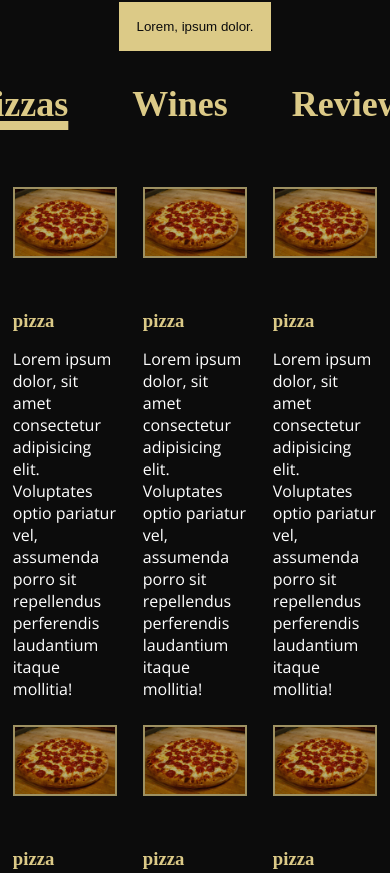
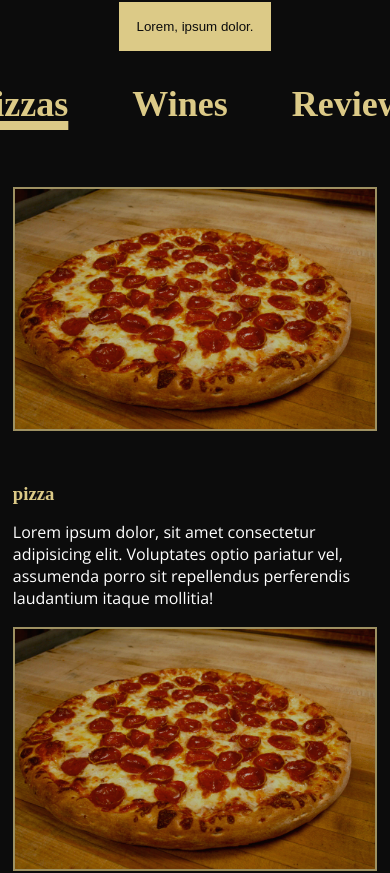
Before and after one commit to yamilt351/landing-page, a React (Create React App) app: page / in a window 390 px wide. Shown: the part 679-1552 px from the top of the page. Built offline with nearby package versions, Linux system fonts and the light colour scheme; a web font is replaced by a local one.

Commit message:
galery-responsive-comment-responsive

```diff
--- a/src/Components/Comments/comments.css
+++ b/src/Components/Comments/comments.css
@@ -40,8 +40,7 @@
     display: block;
   }
   .user-comments {
-    width: 90%;
-    margin: auto;
-    padding: 0.3rem;
+    width: 100%;
+    margin: 1rem 2%;
   }
 }
--- a/src/Components/Galery/galery.css
+++ b/src/Components/Galery/galery.css
@@ -9,7 +9,7 @@
   opacity: 0.7;
 }
 .galery img:hover {
-transition: ease-in-out 0.4s;
+  transition: ease-in-out 0.4s;
   opacity: 1;
 }
 .food-description {
@@ -31,3 +31,13 @@ transition: ease-in-out 0.4s;
   flex-basis: calc(33.33% - 1rem);
   margin: 0.5rem;
 }
+
+@media screen and (max-width: 800px) {
+  .gallery-container {
+    display: block;
+  }
+  .galery {
+margin: auto;
+    max-width: 100%;
+  }
+}
--- a/src/Components/Product/product.css
+++ b/src/Components/Product/product.css
@@ -1,4 +1,3 @@
-
 .title-container {
   display: flex;
   justify-content: center;
@@ -30,3 +29,14 @@
 .selected {
   text-decoration: 9px solid var(--c-s) underline;
 }
+
+@media screen and (max-width: 800px) {
+  .product-container {
+    display: block;
+    align-content: center;
+    justify-content: center;
+    width: 100%;
+    padding: 1rem 0;
+    margin: auto;
+  }
+}
```
